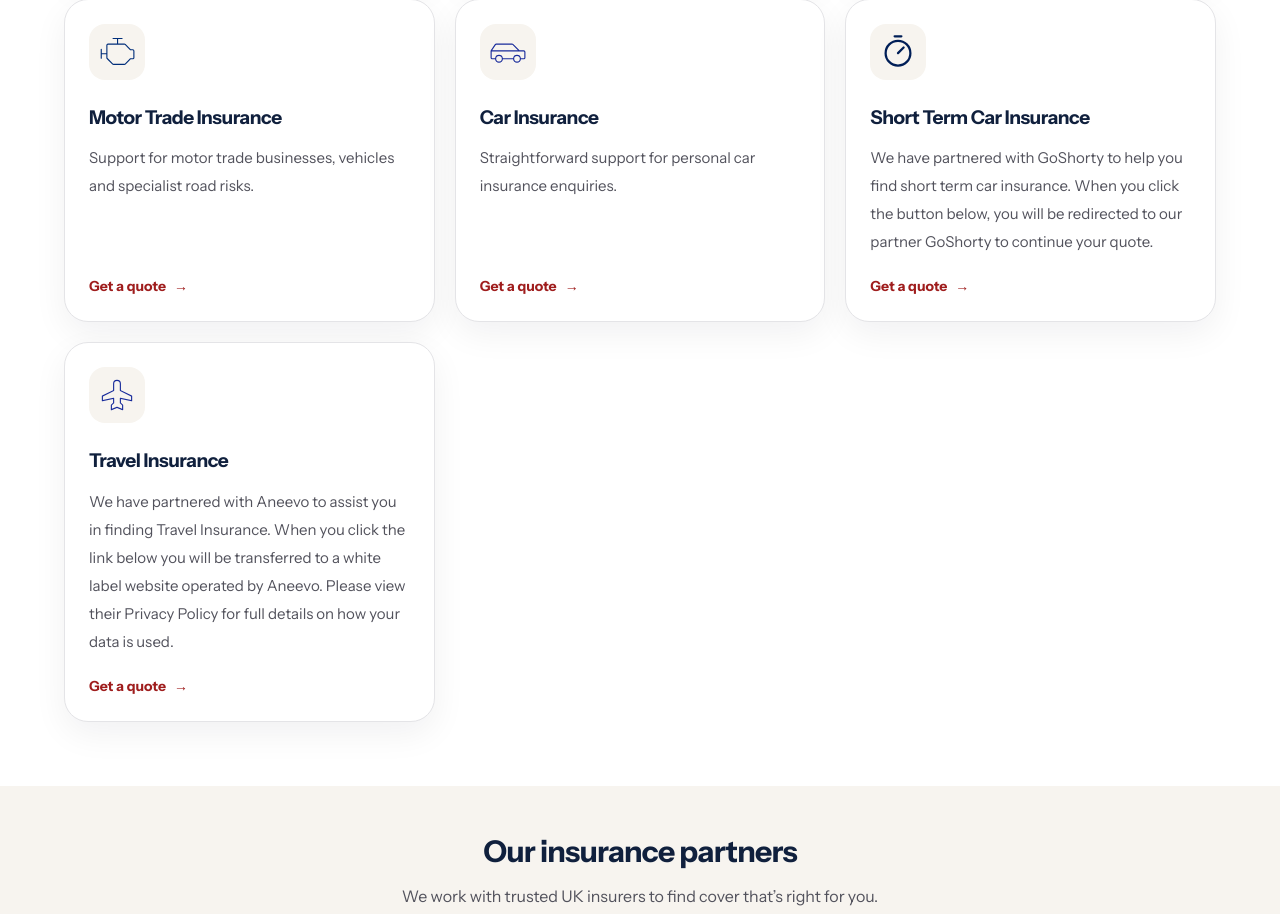
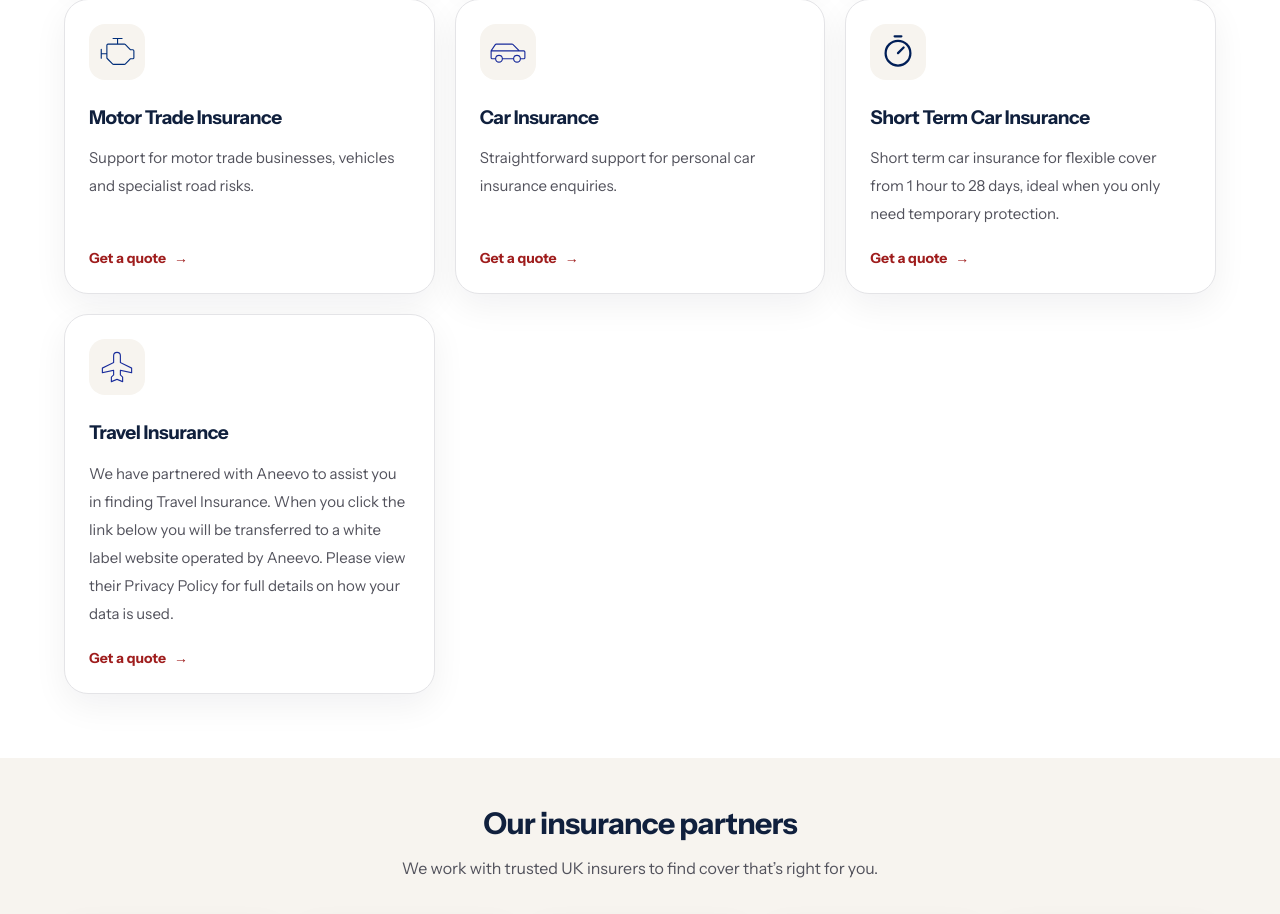
Before and after one commit to aneesa-22/Apple-insurance, a Next.js app: page / in a window 1280 px wide. Shown: the part 1183-2097 px from the top of the page. Built offline with nearby package versions, Linux system fonts and the light colour scheme.

Commit message:
airplane

```diff
--- a/app/page.tsx
+++ b/app/page.tsx
@@ -50,7 +50,7 @@ const serviceCards = [
   {
     title: "Short Term Car Insurance",
     description:
-      "We have partnered with GoShorty to help you find short term car insurance. When you click the button below, you will be redirected to our partner GoShorty to continue your quote.",
+      "Short term car insurance for flexible cover from 1 hour to 28 days, ideal when you only need temporary protection.",
     icon: "/icons/timer-2.svg",
     href: "https://b2b.goshorty.co.uk/?goidst=BLINK0305AppleInsurance&utm_source=BLINK0305AppleInsurance_embed&utm_medium=referral&utm_campaign=BLINK0305AppleInsurance&gspar1=&gspar2=&reg=",
   },
```
